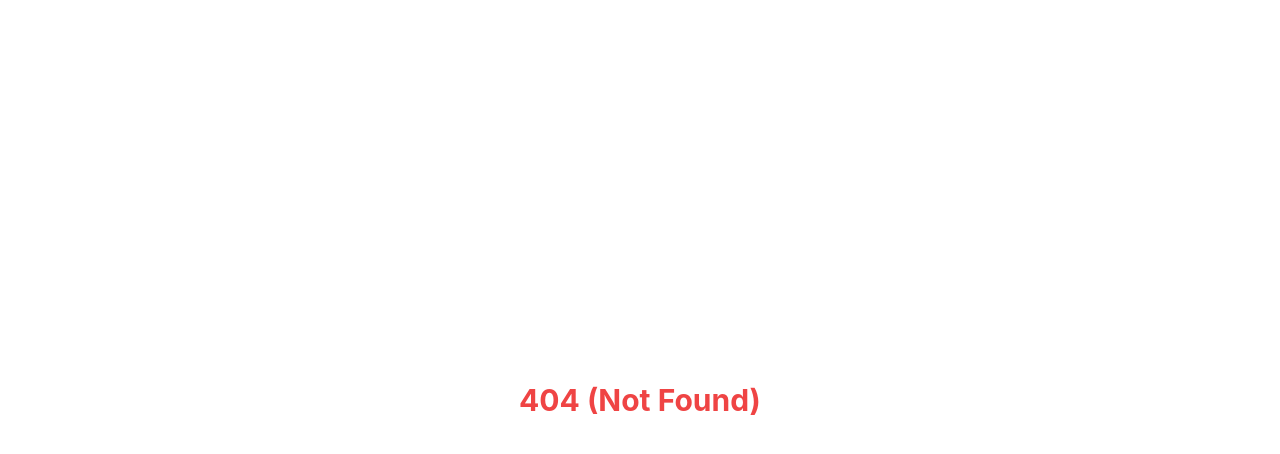
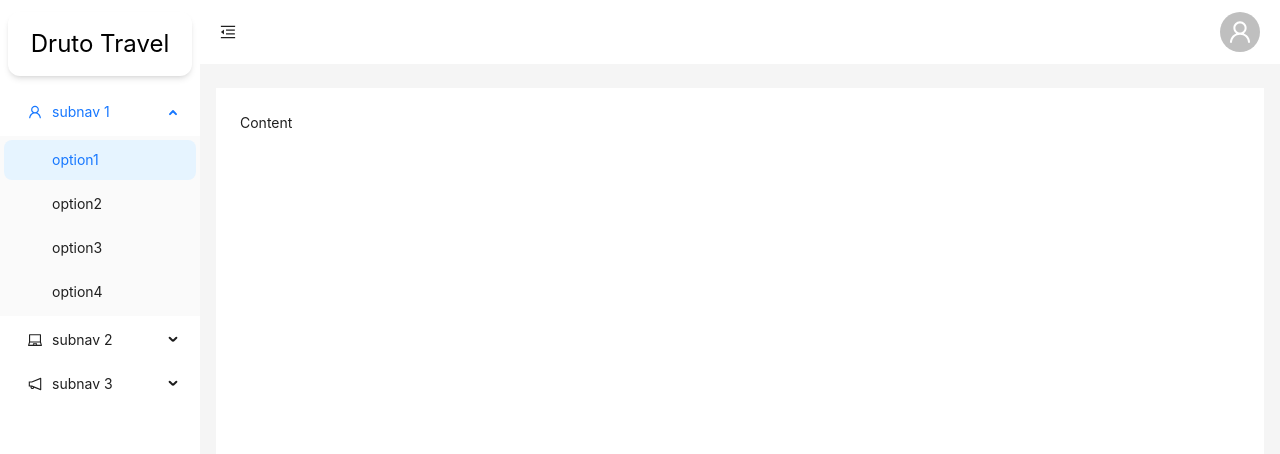
Before and after one commit to devofthought/travel-and-bus-management, a Next.js app in the folder client/: page /dashboard in a window 1280 px wide. Before the commit this address had no page. Shown: the top 454 px of the page. Built offline with nearby package versions, Linux system fonts and the light colour scheme.

Commit message:
feat: Added admin dashboard

```diff
--- /dev/null
+++ b/client/src/layouts/AdminDashboardLayout.js
@@ -0,0 +1,108 @@
+import React, { useState } from "react";
+import {
+  MenuFoldOutlined,
+  MenuUnfoldOutlined,
+  UserOutlined,
+  LaptopOutlined,
+  NotificationOutlined,
+} from "@ant-design/icons";
+import { Layout, Menu, Button, theme } from "antd";
+import { Avatar } from "antd";
+const { Header, Sider, Content } = Layout;
+
+const AdminDashboardLayout = () => {
+  const [collapsed, setCollapsed] = useState(false);
+  const {
+    token: { colorBgContainer },
+  } = theme.useToken();
+
+  const items1 = ["1", "2", "3"].map((key) => ({
+    key,
+    label: `nav ${key}`,
+  }));
+
+  const items2 = [UserOutlined, LaptopOutlined, NotificationOutlined].map(
+    (icon, index) => {
+      const key = String(index + 1);
+      return {
+        key: `sub${key}`,
+        icon: React.createElement(icon),
+        label: `subnav ${key}`,
+        children: new Array(4).fill(null).map((_, j) => {
+          const subKey = index * 4 + j + 1;
+          return {
+            key: subKey,
+            label: `option${subKey}`,
+          };
+        }),
+      };
+    }
+  );
+  return (
+    <Layout className="h-screen">
+      <Sider
+        width={200}
+        trigger={null}
+        collapsible
+        collapsed={collapsed}
+        style={{
+          background: colorBgContainer,
+        }}
+      >
+        {collapsed || (
+          <div
+            className="flex justify-center items-center h-16 rounded-xl mx-2 my-3 shadow-md duration-700"
+
+          >
+            <h3 className="text-2xl">Druto Travel</h3>
+          </div>
+        )}
+        <Menu
+          mode="inline"
+          defaultSelectedKeys={["1"]}
+          defaultOpenKeys={["sub1"]}
+          style={{
+            borderRight: 0,
+          }}
+          items={items2}
+        />
+      </Sider>
+      <Layout>
+        <Header
+          style={{
+            padding: 0,
+            background: colorBgContainer,
+          }}
+          className="flex justify-between items-center"
+        >
+          <Button
+            type="text"
+            icon={collapsed ? <MenuUnfoldOutlined /> : <MenuFoldOutlined />}
+            onClick={() => setCollapsed(!collapsed)}
+            style={{
+              fontSize: "16px",
+              width: 55,
+              height: 55,
+            }}
+          />
+          <Avatar
+            className="mr-5 flex justify-center items-center"
+            size="large"
+            icon={<UserOutlined />}
+          />
+        </Header>
+        <Content
+          style={{
+            margin: "24px 16px",
+            padding: 24,
+            minHeight: 280,
+            background: colorBgContainer,
+          }}
+        >
+          Content
+        </Content>
+      </Layout>
+    </Layout>
+  );
+};
+export default AdminDashboardLayout;
--- /dev/null
+++ b/client/src/pages/dashboard/index.js
@@ -0,0 +1,12 @@
+import AdminDashboardLayout from '@/layouts/AdminDashboardLayout';
+import React from 'react';
+
+const Dashboard = () => {
+    return (
+        <div>
+            <AdminDashboardLayout/>
+        </div>
+    );
+};
+
+export default Dashboard;
--- a/client/tailwind.config.js
+++ b/client/tailwind.config.js
@@ -5,6 +5,7 @@ module.exports = {
     "./src/components/**/*.{js,ts,jsx,tsx,mdx}",
     "./src/containers/**/*.{js,ts,jsx,tsx,mdx}",
     "./src/app/**/*.{js,ts,jsx,tsx,mdx}",
+    "./src/layouts/**/*.{js,ts,jsx,tsx,mdx}",
   ],
   theme: {
     extend: {
```
